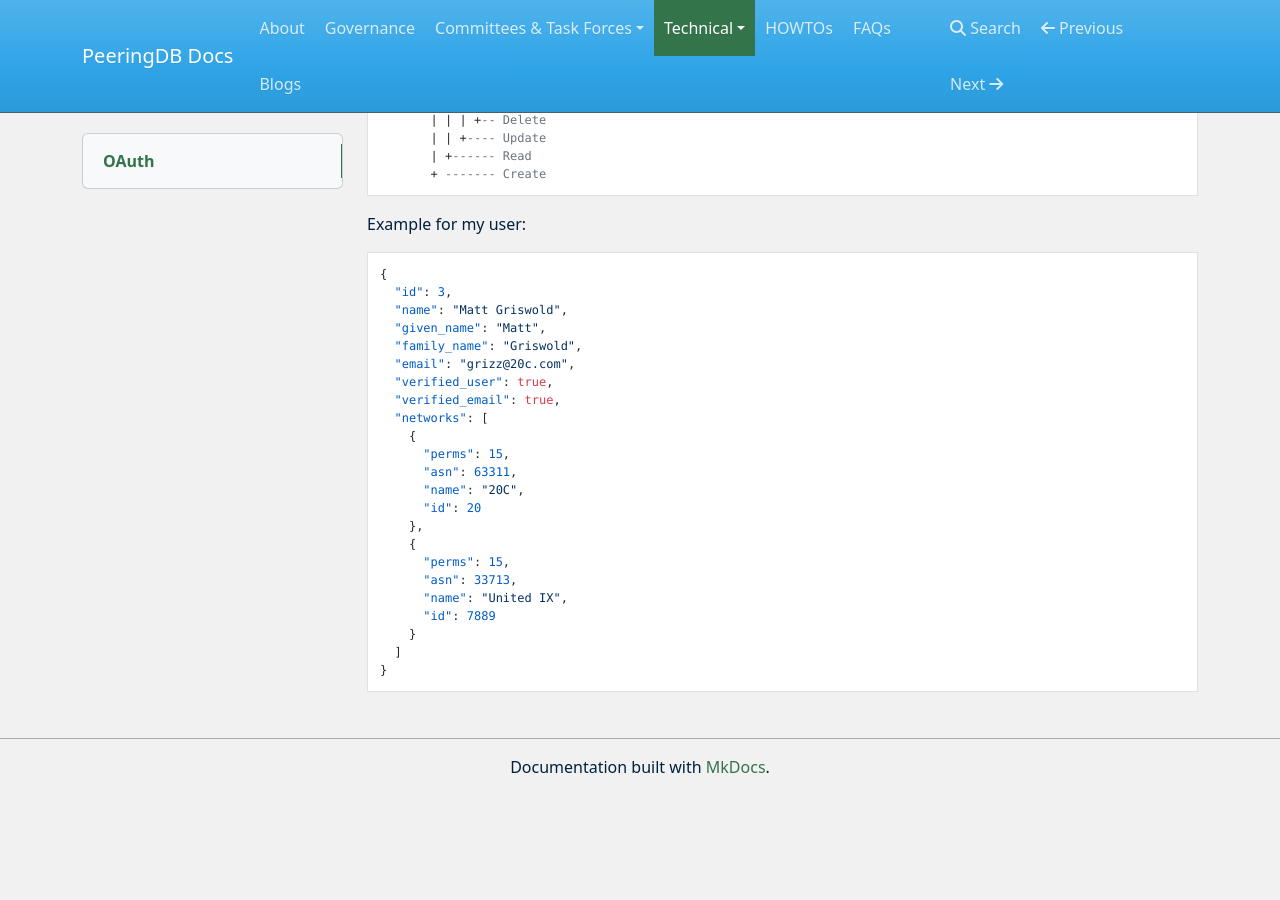
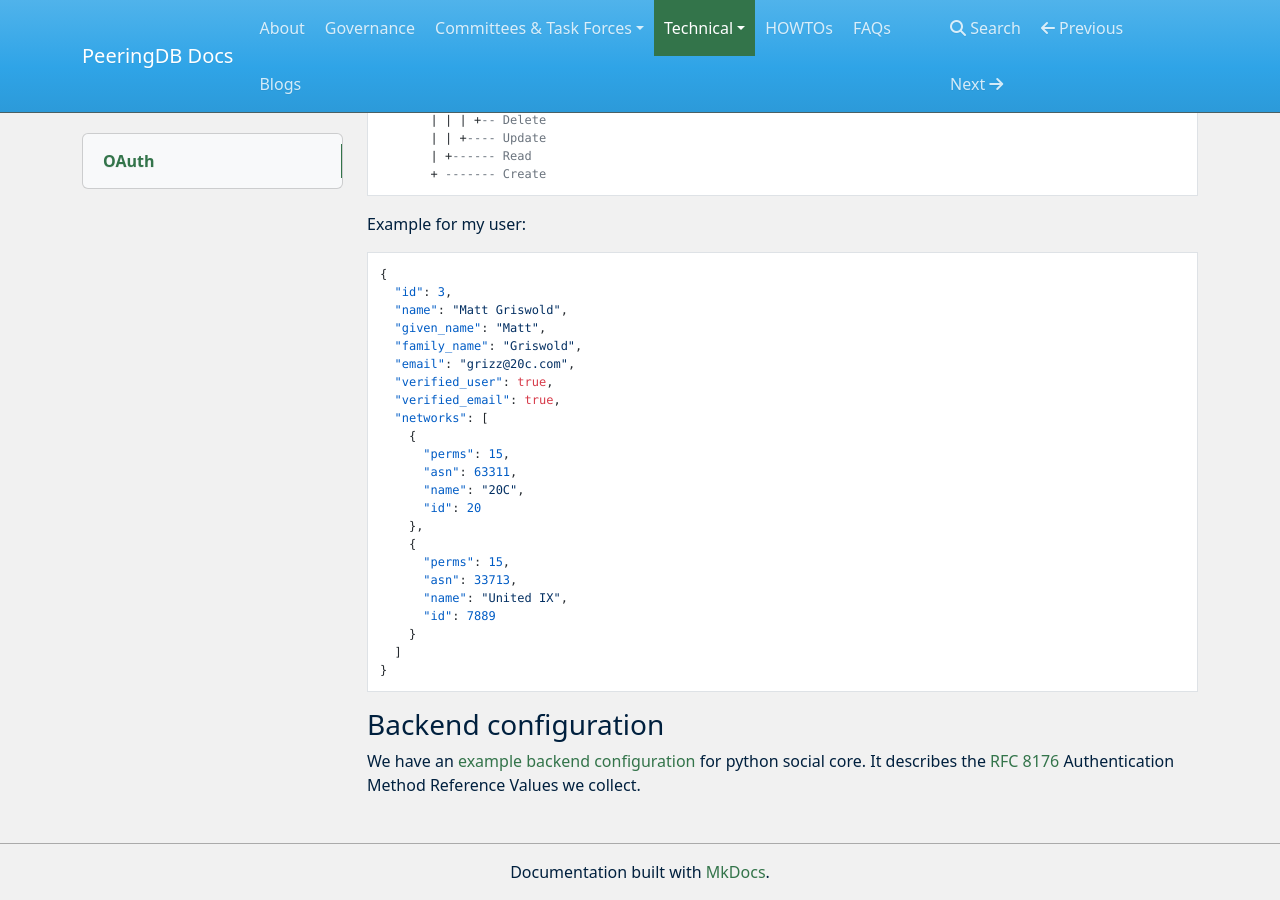
Before and after one commit to peeringdb/docs, an MkDocs documentation site: the page built from docs/oauth.md, in a window 1280 px wide and 900 px high, scrolled down 1671 px. Built offline with MkDocs 1.6.1, drawn with Linux system fonts in a browser that asks for light colours; nearby versions of some CDN libraries; before the commit the page ends 2466 px from its top, so only the background shows below that.

Commit message:
Update oauth.md (#368)
Add text with link to example backend configuration

````diff
--- a/docs/oauth.md
+++ b/docs/oauth.md
@@ -78,3 +78,7 @@ Example for my user:
   ]
 }
 ```
+
+### Backend configuration
+
+We have an [example backend configuration](https://github.com/peeringdb/peeringdb/blob/master/docs/dev/oauth.md) for python social core. It describes the [RFC 8176](https://datatracker.ietf.org/doc/html/rfc8176) Authentication Method Reference Values we collect.
````
